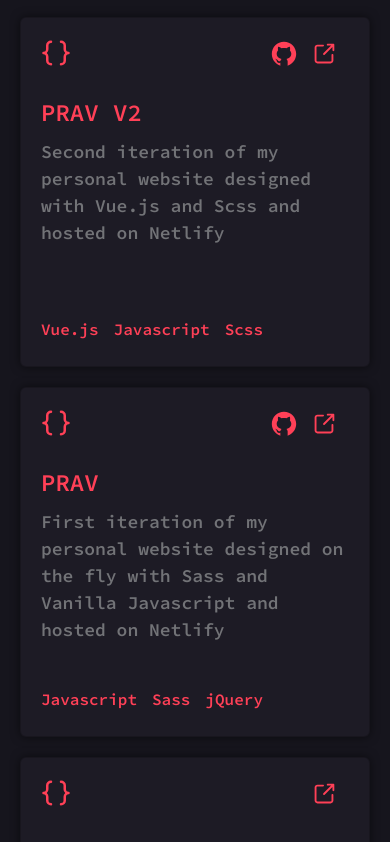
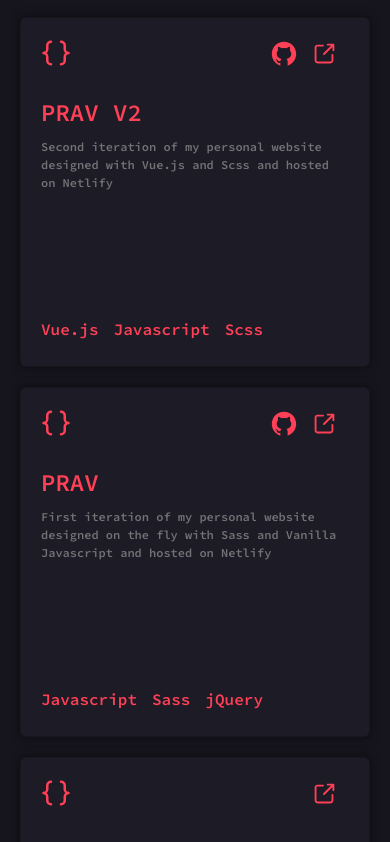
Before and after one commit to praneethravuri/PRAV-V2, a Vue app: page / in a window 390 px wide. Shown: the part 2560-3402 px from the top of the page. Built offline with nearby package versions, Linux system fonts and the light colour scheme.

Commit message:
responsive description

```diff
--- a/src/styles/experience.scss
+++ b/src/styles/experience.scss
@@ -80,7 +80,7 @@
 
         &-date,
         &-content p {
-            font-size: 15px;
+            font-size: 12px;
         }
     }
 
--- a/src/styles/projects.scss
+++ b/src/styles/projects.scss
@@ -70,3 +70,9 @@
         grid-template-columns: repeat(3, 1fr);
     }
 }
+
+@media (max-width: 600px){
+    .card-description{
+        font-size: 12px
+    }
+}
```
